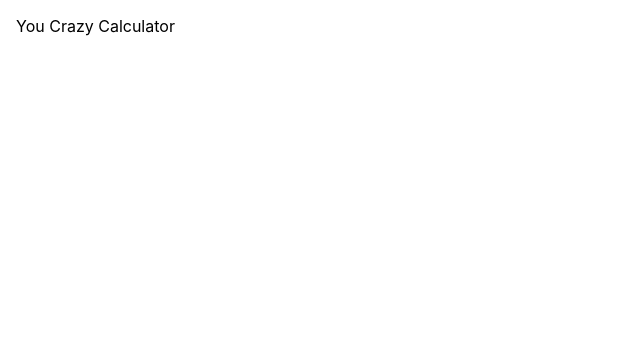
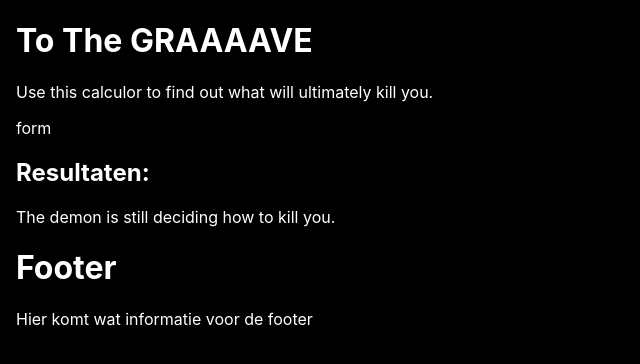
Before and after one commit to devinekask/dev4-2021-crazy-calculator-sarabluekens, a React (Create React App) app: page / in a window 1280 px wide. Shown: the top 364 px of the page, without its empty margins (0-640 px from the left). Built offline with nearby package versions, Linux system fonts and the light colour scheme.

Commit message:
basic components added

```diff
--- a/src/App.js
+++ b/src/App.js
@@ -1,7 +1,19 @@
 import "./App.css";
+import Header from "./components/Header";
+import Form from "./components/Form";
+import Resultaat from "./components/Resultaat";
+import Footer from "./components/Footer";
 
 const App = () => {
-  return <p> You Crazy Calculator</p>;
+
+  return (
+    <>
+      <Header/>
+      <Form/>
+      <Resultaat/>
+      <Footer/>
+    </>
+    );
 };
 
 export default App;
--- /dev/null
+++ b/src/components/Footer.jsx
@@ -0,0 +1,12 @@
+import React from "react";
+
+const Footer = () => {
+    return (
+        <footer className = "footer">
+            <h1 className="footer__title"> Footer</h1>
+            <p className="footer__title--Sub"> Hier komt wat informatie voor de footer</p>
+        </footer>
+    );
+};
+
+export default Footer;
--- /dev/null
+++ b/src/components/Form.jsx
@@ -0,0 +1,11 @@
+import React from 'react';
+
+const Form = () => {
+    return (
+        <section className = "form">
+            <p>form</p>
+        </section>
+    );
+};
+
+export default Form;
--- /dev/null
+++ b/src/components/Header.jsx
@@ -0,0 +1,12 @@
+import React from "react";
+
+const Header = () => {
+    return (
+        <header className = "header">
+            <h1 className="header__title"> To The GRAAAAVE</h1>
+            <p className="header__title--Sub"> Use this calculor to find out what will ultimately kill you.</p>
+        </header>
+    );
+};
+
+export default Header;
--- /dev/null
+++ b/src/components/Resultaat.jsx
@@ -0,0 +1,12 @@
+import React from 'react';
+
+const Resultaat = () => {
+    return (
+        <section className = "resultaat">
+            <h1 className="resultaat__title"> Resultaten:</h1>
+            <p className="resultaat__title--Sub"> The demon is still deciding how to kill you.</p>
+        </section>
+    );
+};
+
+export default Resultaat;
--- a/src/index.css
+++ b/src/index.css
@@ -5,4 +5,21 @@ body {
     sans-serif;
   -webkit-font-smoothing: antialiased;
   -moz-osx-font-smoothing: grayscale;
+  background-color: black;
 }
+
+.header {
+  color: white;
+}
+
+.form {
+  color: white;
+}
+
+.resultaat {
+  color: white;
+}
+
+.footer {
+  color: white;
+}
```
Also changed, not shown: src/assets/img/grain.png (added).
